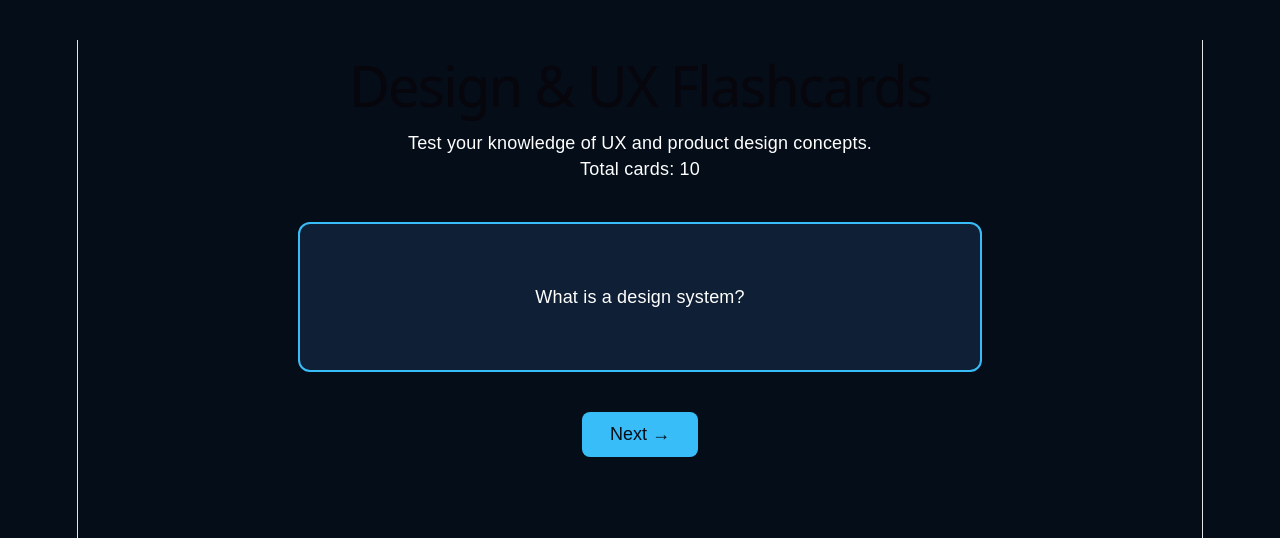
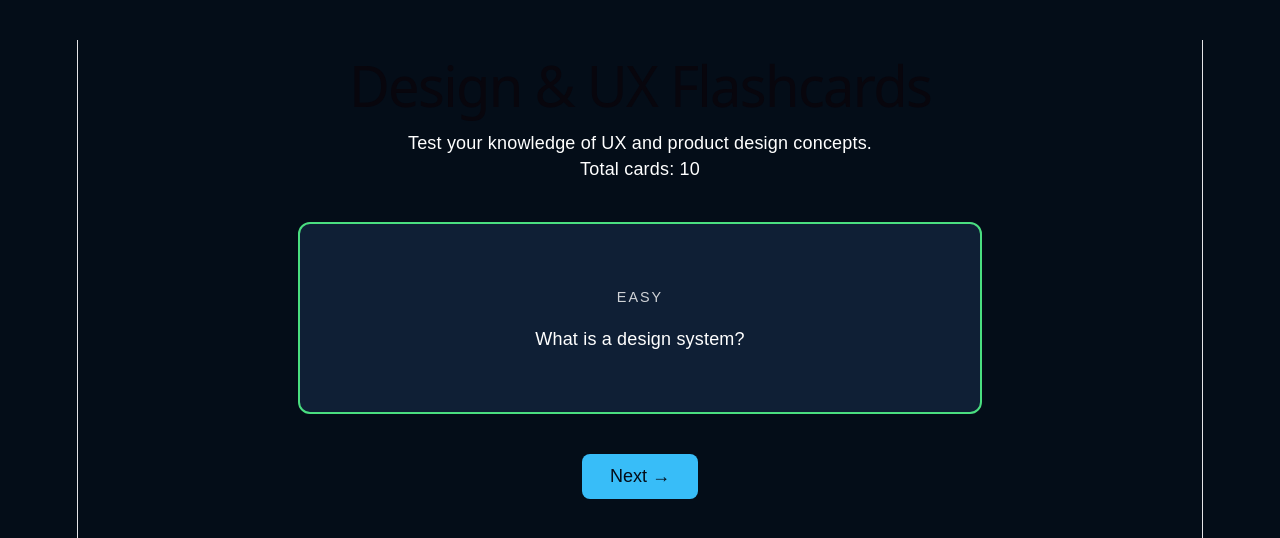
Before and after one commit to kennythedesigner/design_flashcards, a React (Vite) app: page / in a window 1280 px wide. Shown: the top 538 px of the page. Built offline with nearby package versions, Linux system fonts and the light colour scheme.

Commit message:
stretch feature

```diff
--- a/src/App.css
+++ b/src/App.css
@@ -25,3 +25,23 @@ button {
   font-size: 1rem;
   cursor: pointer;
 }
+
+.category {
+  font-size: 0.8rem;
+  text-transform: uppercase;
+  letter-spacing: 2px;
+  margin-bottom:  16px;
+  opacity: 0.8;
+}
+
+.Easy {
+  border-color: #4ade80;
+}
+
+.Medium {
+  border-color: #facc15;
+}
+
+.Hard {
+  border-color: #e76767;
+}
--- a/src/App.jsx
+++ b/src/App.jsx
@@ -29,6 +29,7 @@ function App() {
   answer={currentCard.answer}
   isFlipped={isFlipped}
   onFlip={handleFlip}
+  category={currentCard.category}
 />
       <button onClick={handleNext}>Next →</button>
     </div>
--- a/src/Card.jsx
+++ b/src/Card.jsx
@@ -1,7 +1,9 @@
-function Card ({ question, answer, isFlipped, onFlip }) {
+function Card ({ question, answer, isFlipped, onFlip , category }) {
   return (
 
-    <div className="card" onClick={onFlip}>
+    <div className={`card  ${category}`} onClick={onFlip}>
+
+      <p className="category">{category}</p>
       {isFlipped ? answer : question}
     </div>
   );
--- a/src/data.js
+++ b/src/data.js
@@ -1,14 +1,14 @@
 const cards = [
-  { question: "What is a design system?", answer: "A collection of reusable components and guidelines that ensure consistency across a product." },
-  { question: "What does UX stand for?", answer: "User Experience — the overall experience a person has when interacting with a product." },
-  { question: "What is a wireframe?", answer: "A low-fidelity layout that outlines the structure of a page without visual design." },
-  { question: "What is a component?", answer: "A reusable, self-contained UI element like a button, card, or navigation bar." },
-  { question: "What is information architecture?", answer: "The practice of organizing and structuring content so users can find it easily." },
-  { question: "What is a heuristic evaluation?", answer: "An expert review of a UI based on established usability principles (heuristics)." },
-  { question: "What is affordance in UX?", answer: "A design property that signals to users how an object should be used — like a button that looks clickable." },
-  { question: "What is B2B design?", answer: "Design for products sold from one business to another, often prioritizing efficiency and data density." },
-  { question: "What is a user flow?", answer: "A diagram showing the path a user takes to complete a task within a product." },
-  { question: "What is contrast ratio?", answer: "A measure of the difference in luminance between text and its background, used to ensure accessibility." },
+  { question: "What is a design system?", answer: "A collection of reusable components and guidelines that ensure consistency across a product.", category: "Easy" },
+  { question: "What does UX stand for?", answer: "User Experience — the overall experience a person has when interacting with a product.", category: "Easy" },
+  { question: "What is a wireframe?", answer: "A low-fidelity layout that outlines the structure of a page without visual design.", category: "Easy" },
+  { question: "What is a component?", answer: "A reusable, self-contained UI element like a button, card, or navigation bar.", category: "Easy" },
+  { question: "What is information architecture?", answer: "The practice of organizing and structuring content so users can find it easily.", category: "Medium" },
+  { question: "What is a heuristic evaluation?", answer: "An expert review of a UI based on established usability principles (heuristics).", category: "Medium" },
+  { question: "What is affordance in UX?", answer: "A design property that signals to users how an object should be used — like a button that looks clickable.", category: "Medium" },
+  { question: "What is B2B design?", answer: "Design for products sold from one business to another, often prioritizing efficiency and data density.", category: "Hard" },
+  { question: "What is a user flow?", answer: "A diagram showing the path a user takes to complete a task within a product.", category: "Hard" },
+  { question: "What is contrast ratio?", answer: "A measure of the difference in luminance between text and its background, used to ensure accessibility.", category: "Hard" },
 ];
 
 export default cards;
```
